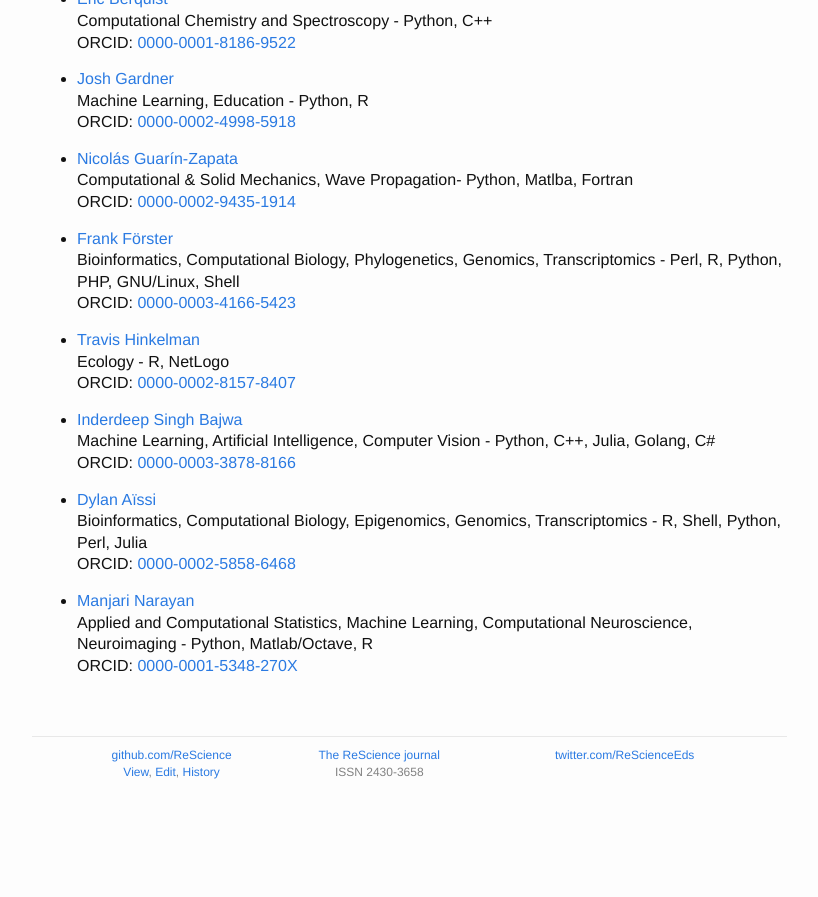
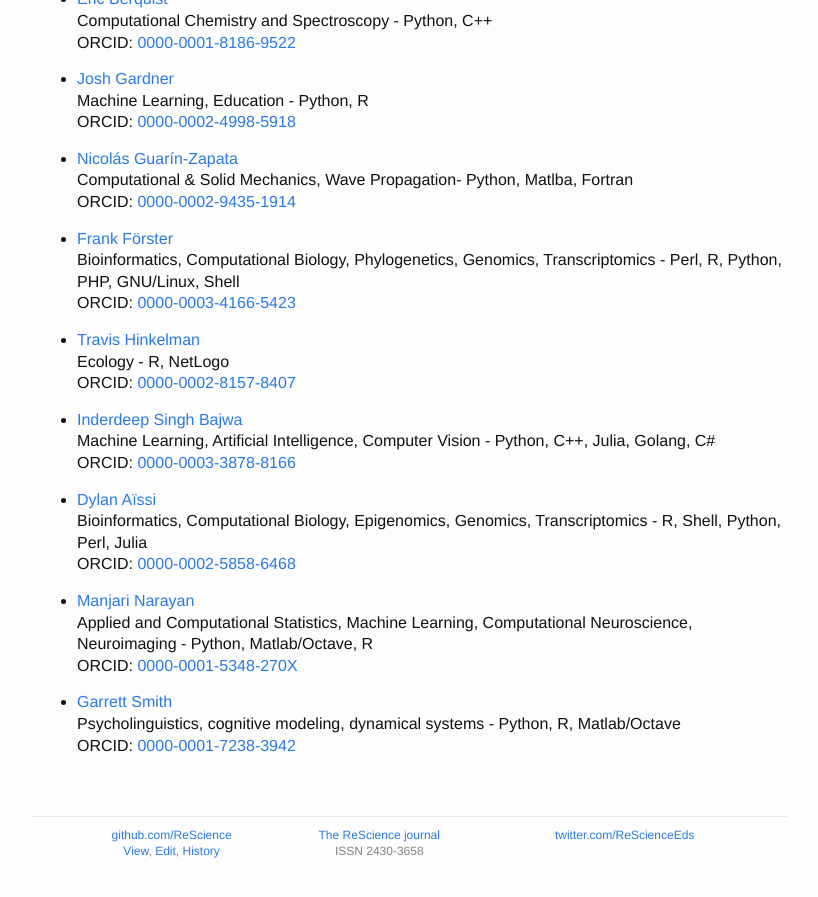
Before and after one commit to ReScience/rescience.github.io, a Jekyll site: the page built from 04-board.md, in a window 1280 px wide and 900 px high, scrolled down 9656 px. Shown: the top 897 px of the window, without its empty margins (223-1041 px from the left). Built offline with Jekyll 4.4.1, drawn with Linux system fonts in a browser that asks for light colours; our own code applies the rules of GitHub Pages for plain Markdown files; before the commit the page ends 10476 px from its top, so only the background shows below that.

Commit message:
Added Garrett Smith

```diff
--- a/04-board.md
+++ b/04-board.md
@@ -566,3 +566,7 @@ Bioinformatics, Computational Biology, Epigenomics, Genomics, Transcriptomics -
 * [Manjari Narayan](https://github.com/mnarayan)
 Applied and Computational Statistics, Machine Learning, Computational Neuroscience, Neuroimaging - Python, Matlab/Octave, R
 ORCID: [0000-0001-5348-270X](https://orcid.org/0000-0001-5348-270X)
+
+* [Garrett Smith](https://github.com/garrett-m-smith)
+Psycholinguistics, cognitive modeling, dynamical systems - Python, R, Matlab/Octave
+ORCID: [0000-0001-7238-3942](https://orcid.org/0000-0001-7238-3942)
```
